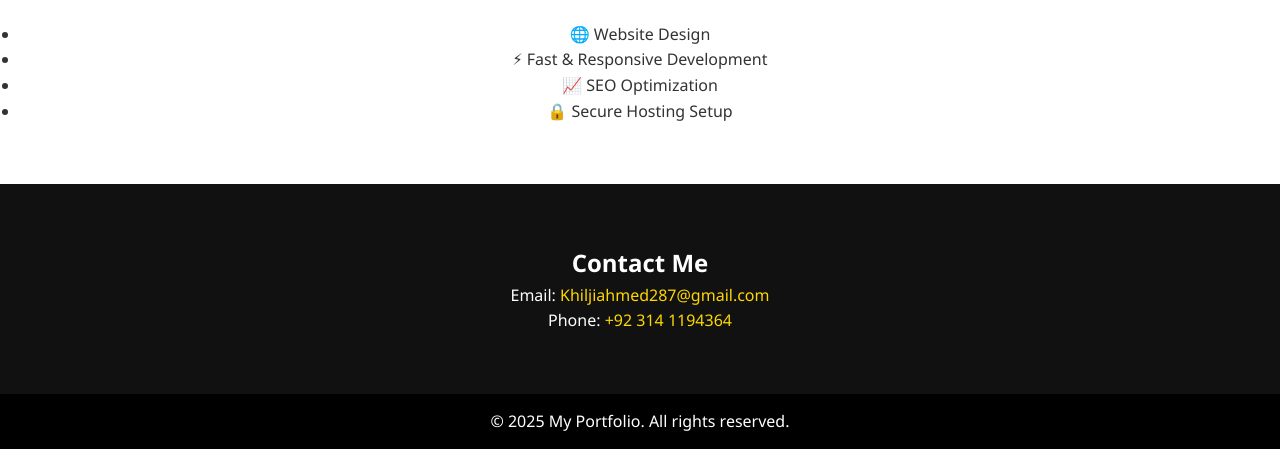
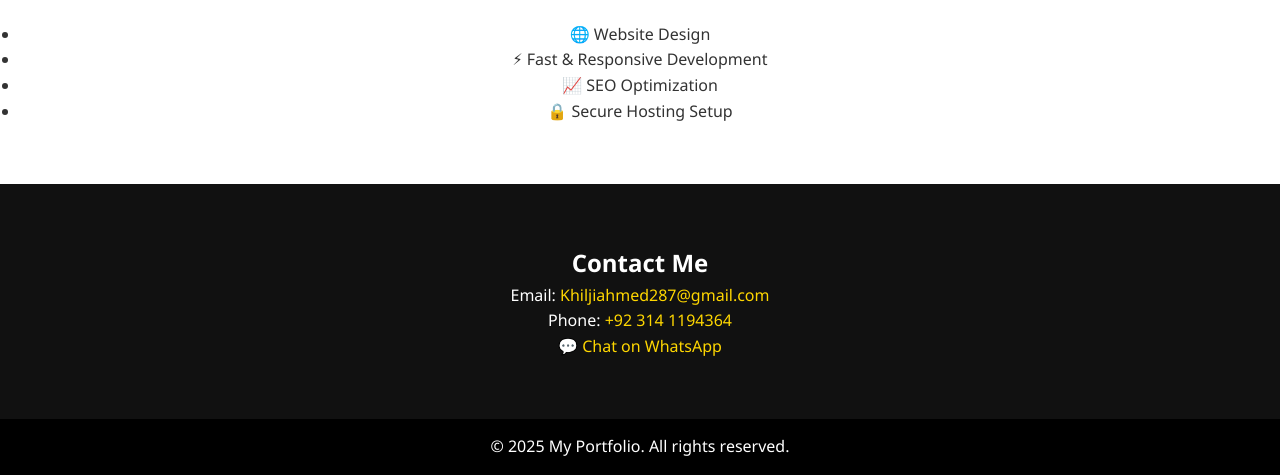
Before and after one commit to khiljiahmed287-lab/Business-protfoilo, a plain HTML site: page index.html in a window 1280 px wide. Shown: the part 453-928 px from the top of the page. Before the commit the page ends 902 px from the top, so only its background shows below. Drawn offline with Linux system fonts and the light colour scheme.

Commit message:
Update index.html

```diff
--- a/index.html
+++ b/index.html
@@ -31,6 +31,9 @@
     <h2>Contact Me</h2>
     <p>Email: <a href="mailto:Khiljiahmed287@gmail.com">Khiljiahmed287@gmail.com</a></p>
     <p>Phone: <a href="tel:+923141194364">+92 314 1194364</a></p>
+
+    <!-- WhatsApp Button -->
+    <a href="https://wa.me/923141194364" class="whatsapp-btn" target="_blank">💬 Chat on WhatsApp</a>
   </section>
 
   <footer>
```
